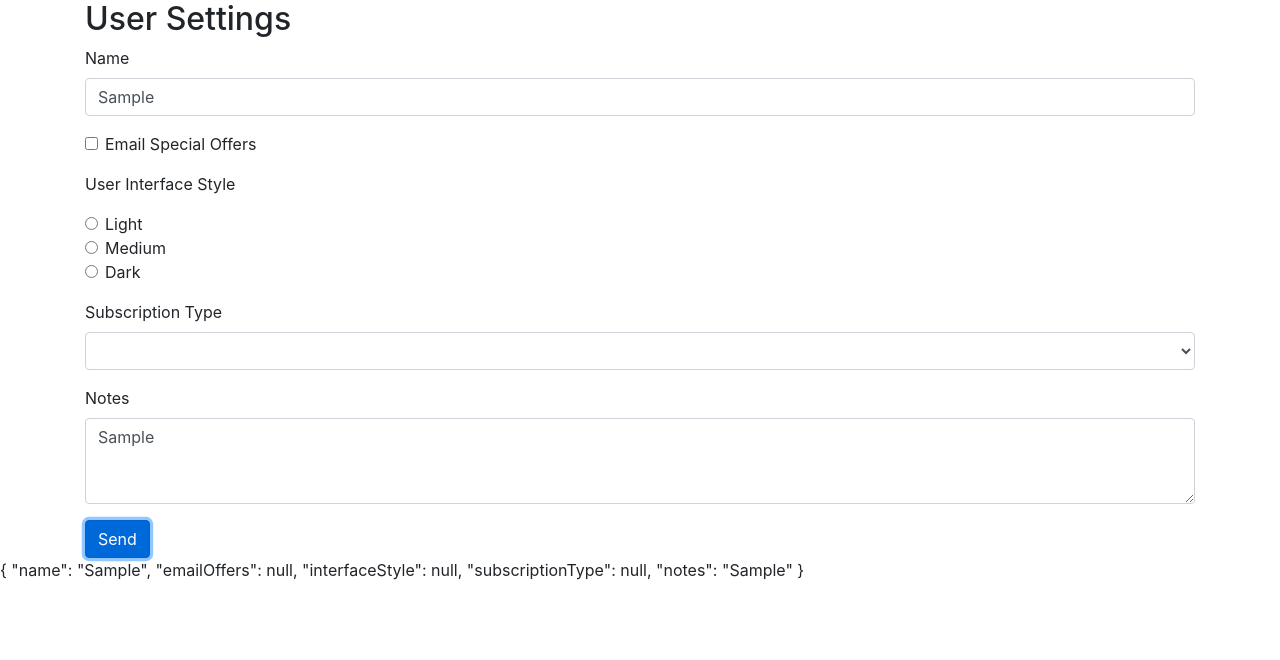
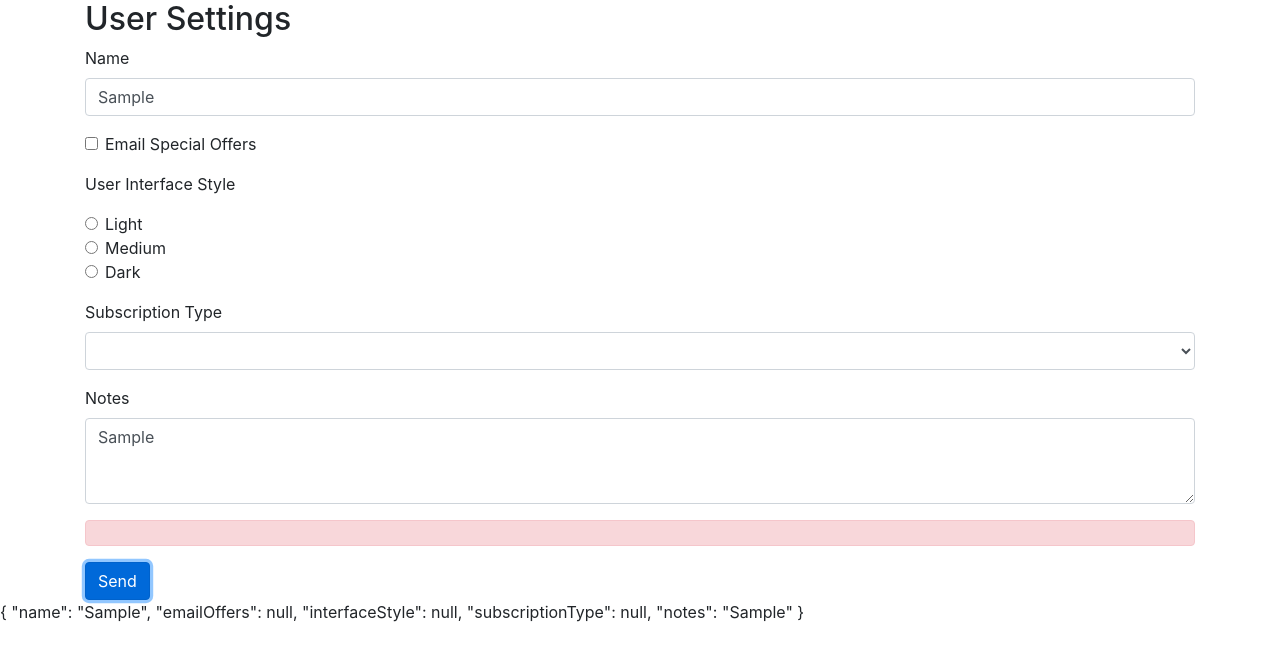
Before and after one commit to Mathizze/ps-demo, an Angular app: page / in a window 1280 px wide. Both pictures are taken after typing "Sample", "Sample" into the empty fields and a click on the button "Send". Shown: the top 660 px of the page. Built offline with nearby package versions, Linux system fonts and the light colour scheme; no server answers.

Commit message:
post errors

```diff
--- a/src/app/app.module.ts
+++ b/src/app/app.module.ts
@@ -1,6 +1,7 @@
 import { BrowserModule } from '@angular/platform-browser';
 import { NgModule } from '@angular/core';
 import { FormsModule } from '@angular/forms';
+import { HttpClientModule } from '@angular/common/http';
 
 import { AppComponent } from './app.component';
 import { UserSettingsFormComponent } from './user-settings-form/user-settings-form.component';
@@ -12,7 +13,8 @@
   ],
   imports: [
     BrowserModule,
-    FormsModule
+    FormsModule,
+    HttpClientModule
   ],
   providers: [],
   bootstrap: [AppComponent]
--- a/src/app/data/data.service.ts
+++ b/src/app/data/data.service.ts
@@ -1,15 +1,17 @@
 import { Injectable } from '@angular/core';
 import { UserSettings } from './user-settings';
 import { Observable, of } from 'rxjs';
+import { HttpClient } from '@angular/common/http';
 
 @Injectable({
   providedIn: 'root'
 })
 export class DataService {
 
-  constructor() { }
+  constructor(private http: HttpClient) { }
 
-  postUserSettingsForm(userSettings: UserSettings): Observable<UserSettings> {
-    return of(userSettings);
+  postUserSettingsForm(userSettings: UserSettings): Observable<any> {
+    return this.http.post('https://putsreq.com/4QmRGF9cicFAMaVhx81M', userSettings);
+    //return of(userSettings);
   }
 }
--- a/src/app/user-settings-form/user-settings-form.component.html
+++ b/src/app/user-settings-form/user-settings-form.component.html
@@ -58,6 +58,10 @@
       <textarea id="notes" name="notes" class="form-control" rows="3" [(ngModel)]="userSettings.notes"></textarea>
     </div>
 
+    <div [hidden]="!postError"
+        class="alert alert-danger">
+        {{ postErrorMessage }}
+    </div>
     <button class="btn btn-primary">Send</button>
   </form>
 </div>
--- a/src/app/user-settings-form/user-settings-form.component.ts
+++ b/src/app/user-settings-form/user-settings-form.component.ts
@@ -24,6 +24,8 @@
   };
 
   userSettings: UserSettings = { ...this.originalUserSettings };
+  postError = false;
+  postErrorMessage = '';
 
   constructor(private dataService: DataService) { }
 
@@ -34,12 +36,25 @@
     console.log('in onBlur: ', field.valid);
   }
 
+  onHttpError(errorResponse: any) {
+    console.log('error: ', errorResponse);
+    this.postError = true;
+    this.postErrorMessage = errorResponse.error.errorMessage;
+
+  }
+
   onSubmit(form: NgForm) {
     console.log('in onSubmit: ', form.valid);
-    this.dataService.postUserSettingsForm(this.userSettings).subscribe(
-      result => console.log('success: ', result),
-      error => console.log('error: ', error)
-    );
+    if (form.valid) {
+      this.dataService.postUserSettingsForm(this.userSettings).subscribe(
+        result => console.log('success: ', result),
+        error => this.onHttpError(error)
+      );
+    } else {
+      this.postError = true;
+      this.postErrorMessage = 'Please fix the above errors';
+
+    }
   }
 
 }
```
